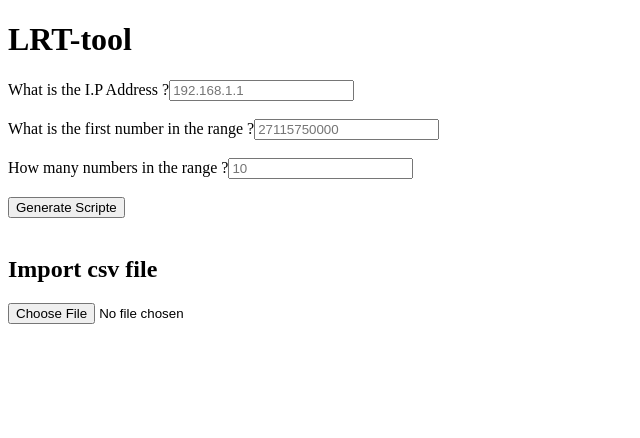
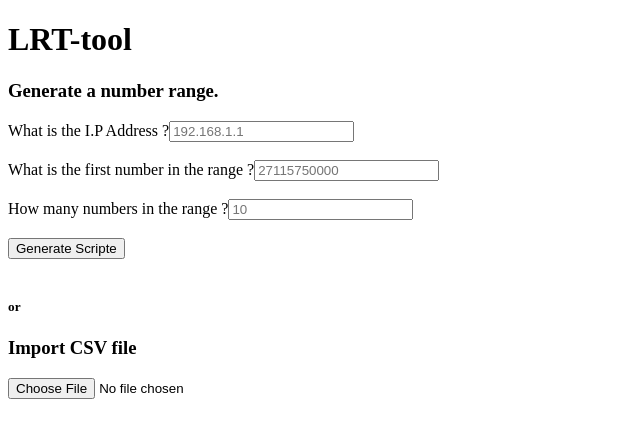
Before and after one commit to tufanneo/my-second-app, an Angular app: page / in a window 1280 px wide. Shown: the top 438 px of the page, without its empty margins (0-640 px from the left). Built offline with nearby package versions, Linux system fonts and the light colour scheme.

Commit message:
Small changes to the aesthetics

```diff
--- a/src/app/pages/csv-parse/csv-parse.component.html
+++ b/src/app/pages/csv-parse/csv-parse.component.html
@@ -1,3 +1,4 @@
-<h2>Import csv file</h2>
+<h5>or</h5>
+<h3>Import CSV file</h3>
 <input type="file" (change)="csv2Array($event)"/>
 <h3>{{Output}}</h3>
--- a/src/app/pages/lrt-tool/lrt-tool.component.html
+++ b/src/app/pages/lrt-tool/lrt-tool.component.html
@@ -1,4 +1,5 @@
 <h1>LRT-tool</h1>
+<h3>Generate a number range.</h3>
 <label>What is the I.P Address ?</label>
 <input [(ngModel)]="inputIp" placeholder="192.168.1.1" (change)="validate()"/>
 <span>&emsp;{{output}}</span>
```
